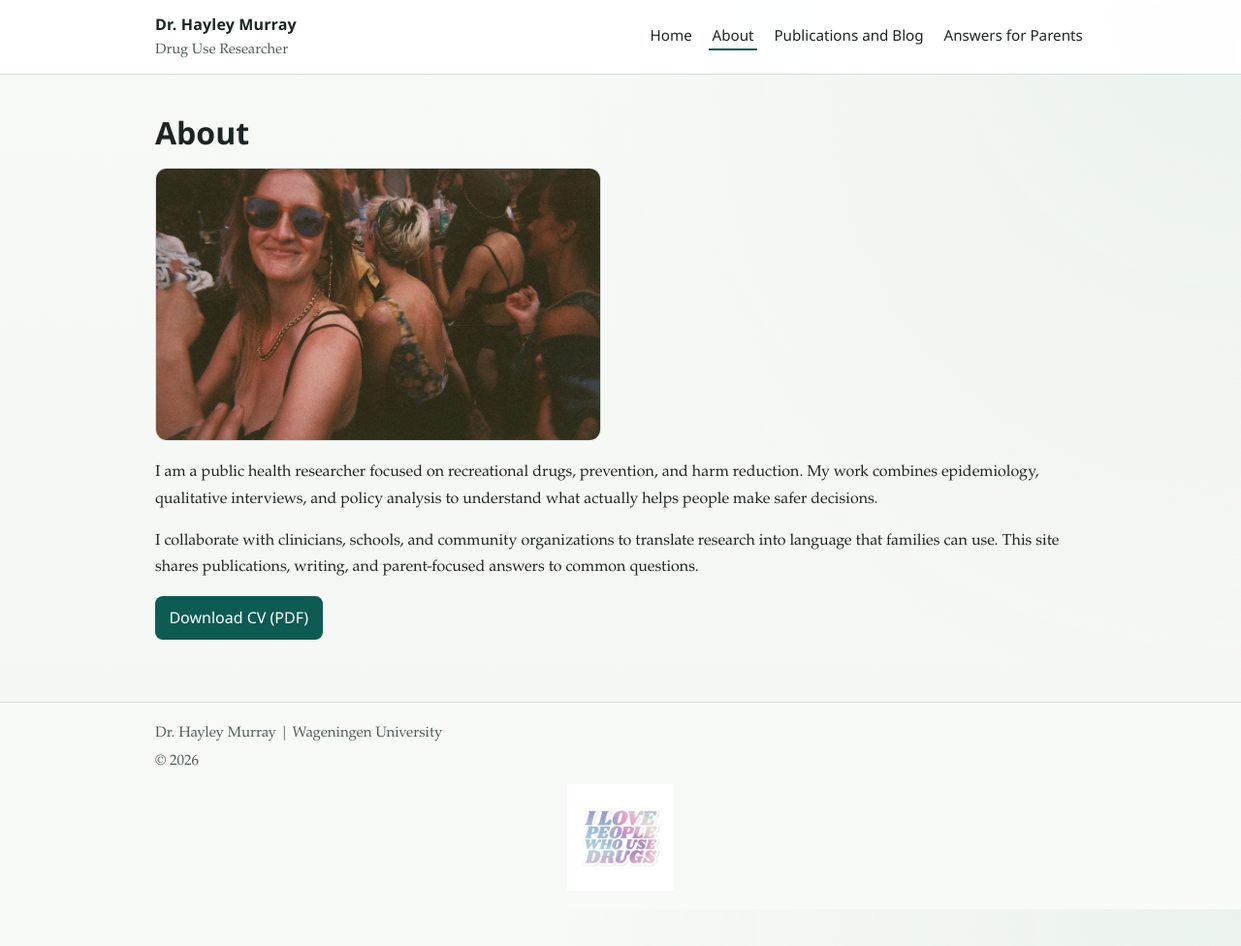
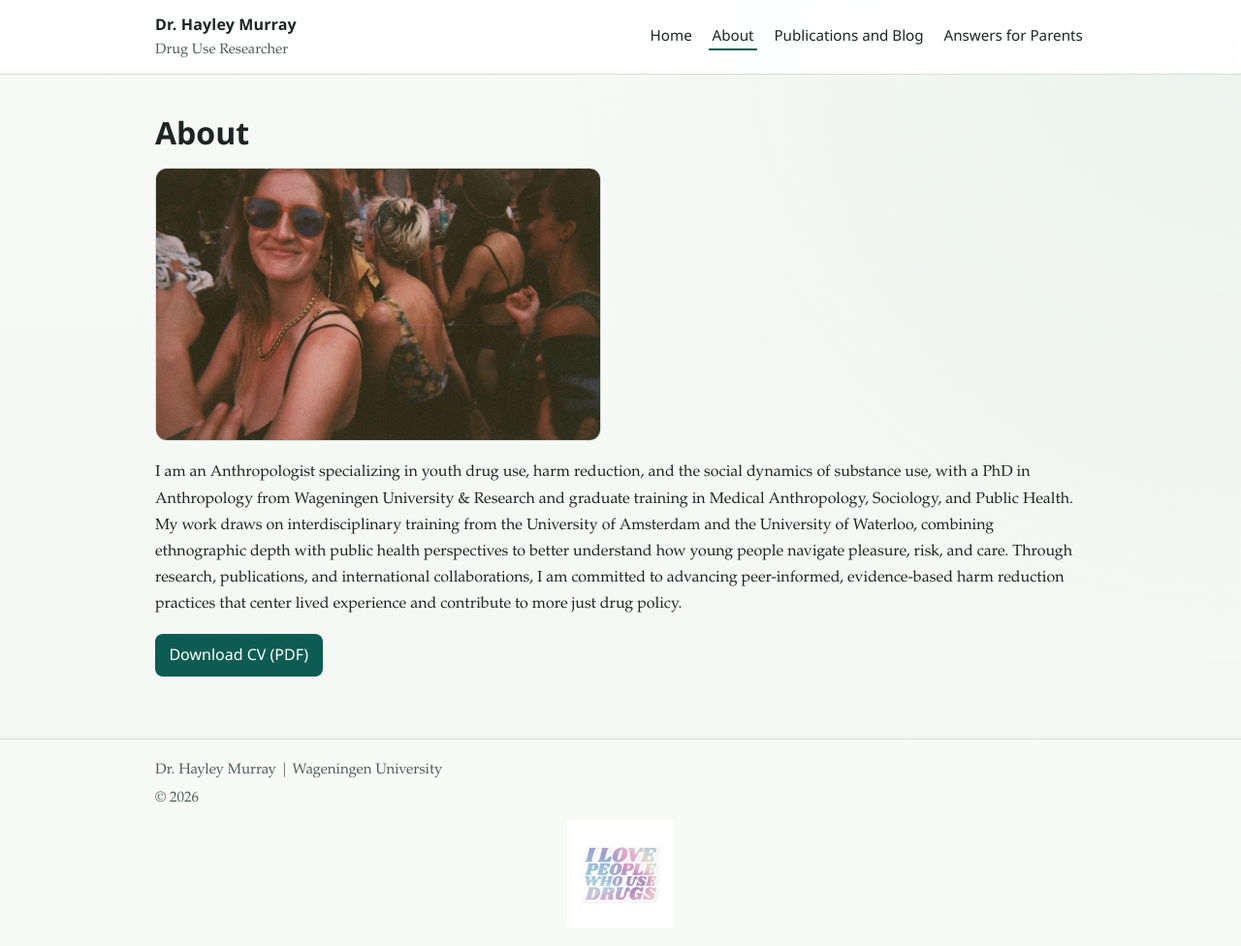
Before and after one commit to hayleykm/hayleykm.github.io, a Jekyll site: the page built from about.md, in a window 1280 px wide and 976 px high. Shown: the whole window at 97% size. Built offline with Jekyll 4.4.1, drawn with Linux system fonts in a browser that asks for light colours.

Commit message:
Update About bio text

```diff
--- a/_data/profile.yml
+++ b/_data/profile.yml
@@ -13,13 +13,14 @@ short_about_extra: "I am always up for conversations about drugs — from resear
 
 # About page: longer biography.
 long_bio: |
-  I am a public health researcher focused on recreational drugs, prevention, and harm reduction.
-  My work combines epidemiology, qualitative interviews, and policy analysis to understand what
-  actually helps people make safer decisions.
-
-  I collaborate with clinicians, schools, and community organizations to translate research into
-  language that families can use. This site shares publications, writing, and parent-focused
-  answers to common questions.
+  I am an Anthropologist specializing in youth drug use, harm reduction, and the social dynamics
+  of substance use, with a PhD in Anthropology from Wageningen University & Research and graduate
+  training in Medical Anthropology, Sociology, and Public Health. My work draws on interdisciplinary
+  training from the University of Amsterdam and the University of Waterloo, combining ethnographic
+  depth with public health perspectives to better understand how young people navigate pleasure,
+  risk, and care. Through research, publications, and international collaborations, I am committed
+  to advancing peer-informed, evidence-based harm reduction practices that center lived experience
+  and contribute to more just drug policy.
 
 # Set this to your own photo path in assets/img/.
 profile_photo: "/assets/img/profile.jpg"
```
